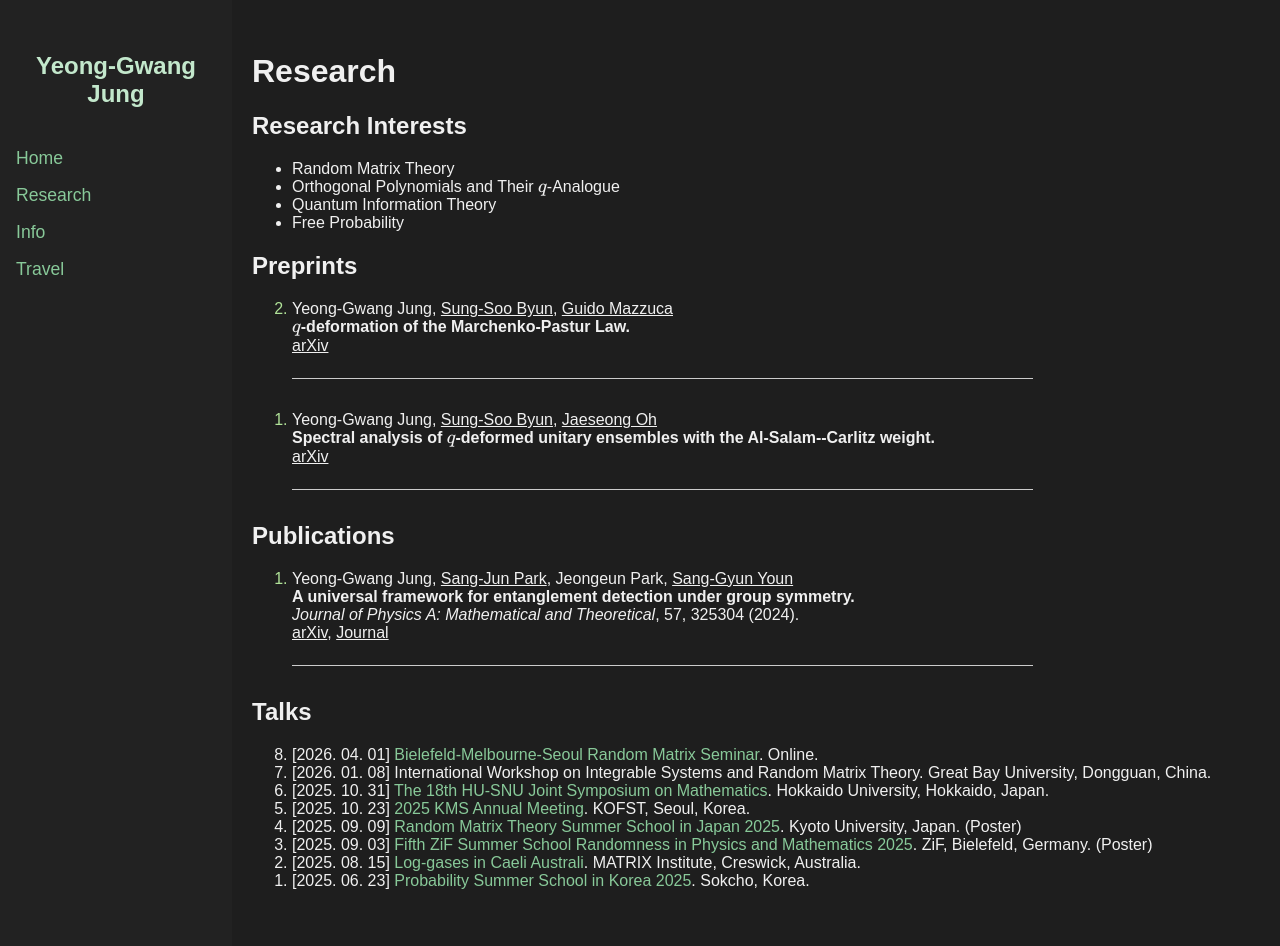
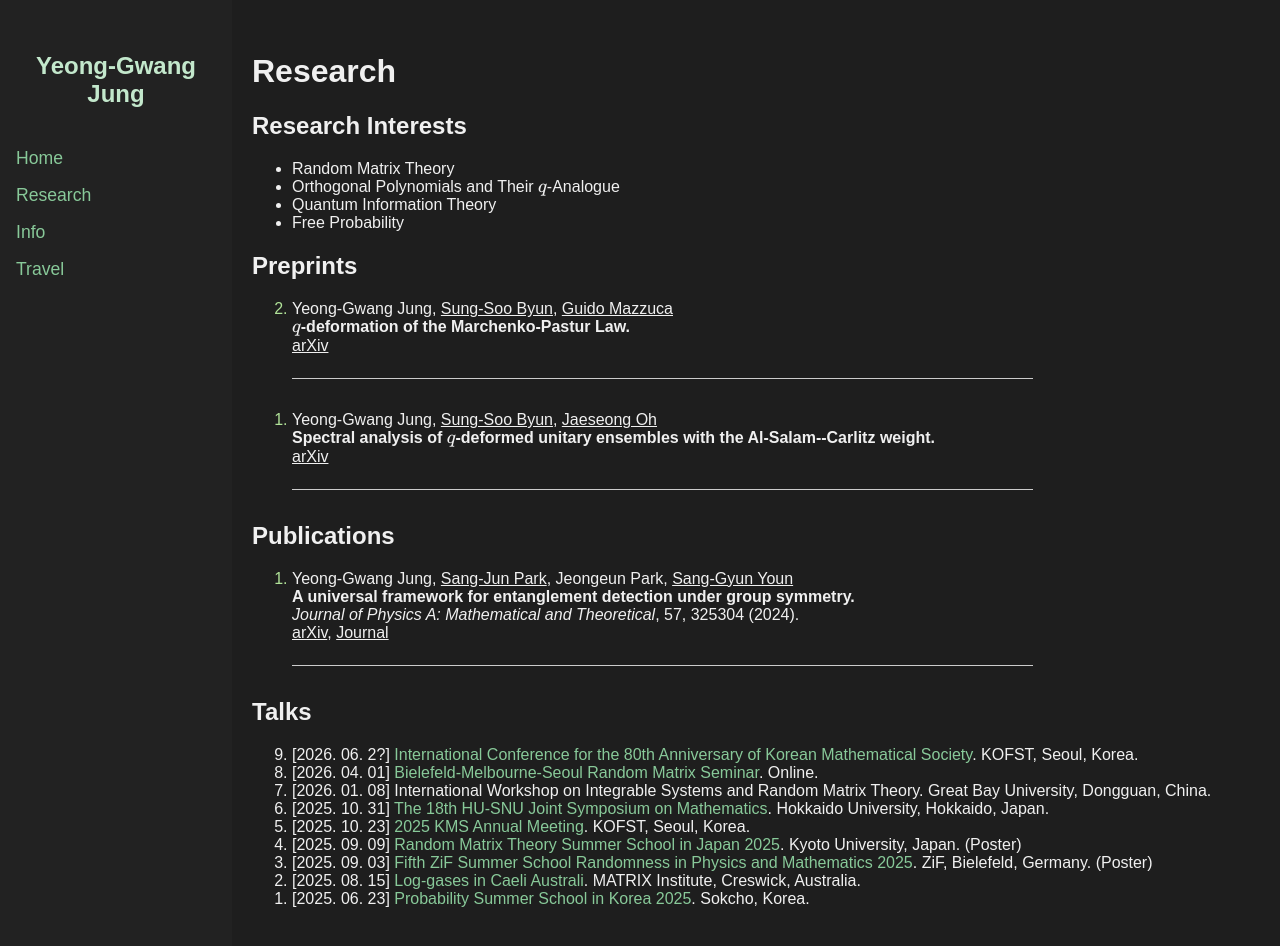
Before and after one commit to y-gJung/y-gJung.github.io, a Jekyll site: the page built from research.md, in a window 1280 px wide and 956 px high. Shown: the top 946 px of the window. Built offline with Jekyll 4.4.1, drawn with Linux system fonts in a browser that asks for light colours.

Commit message:
Update research.md

```diff
--- a/research.md
+++ b/research.md
@@ -40,6 +40,9 @@ title: Research
 ## Talks
 <ol reversed>
   <li>
+    [2026. 06. 2?] <a href="https://www.kms.or.kr/conference/meeting/index.html?period=91">International Conference for the 80th Anniversary of Korean Mathematical Society</a>. KOFST, Seoul, Korea.
+  </li>
+  <li>
     [2026. 04. 01] <a href="https://sites.google.com/view/bms-rmt-seminar/home?authuser=0">Bielefeld-Melbourne-Seoul Random Matrix Seminar</a>. Online.
   </li>
   <li>
```
